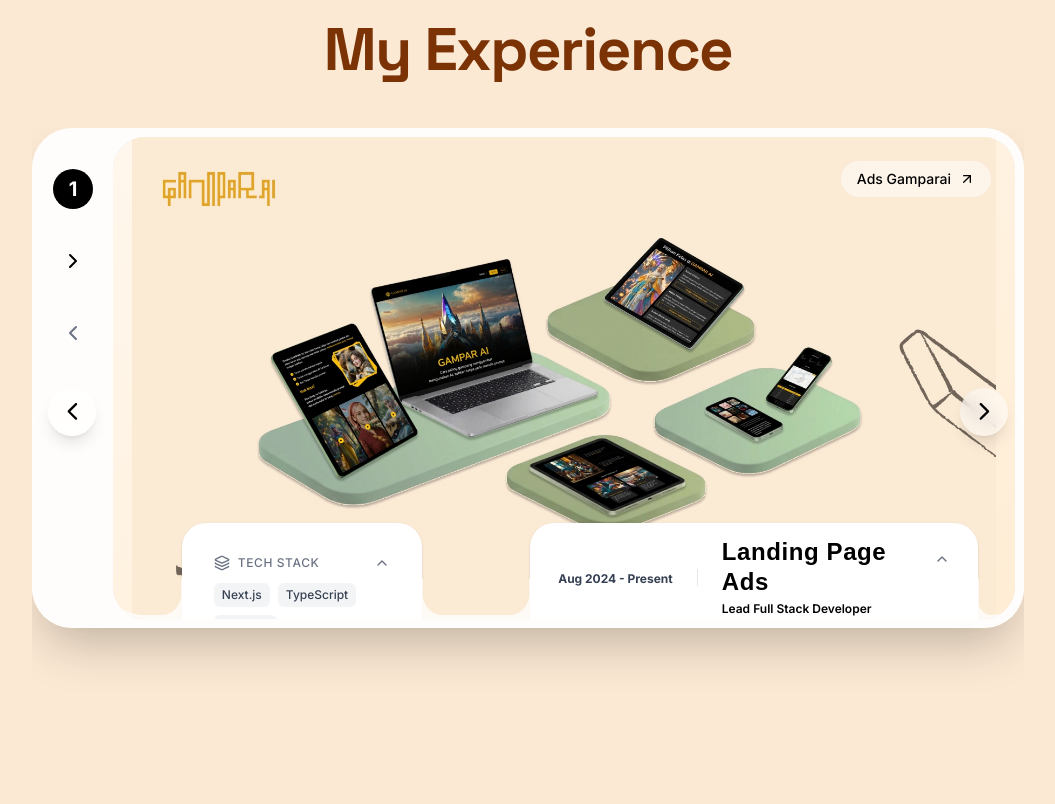
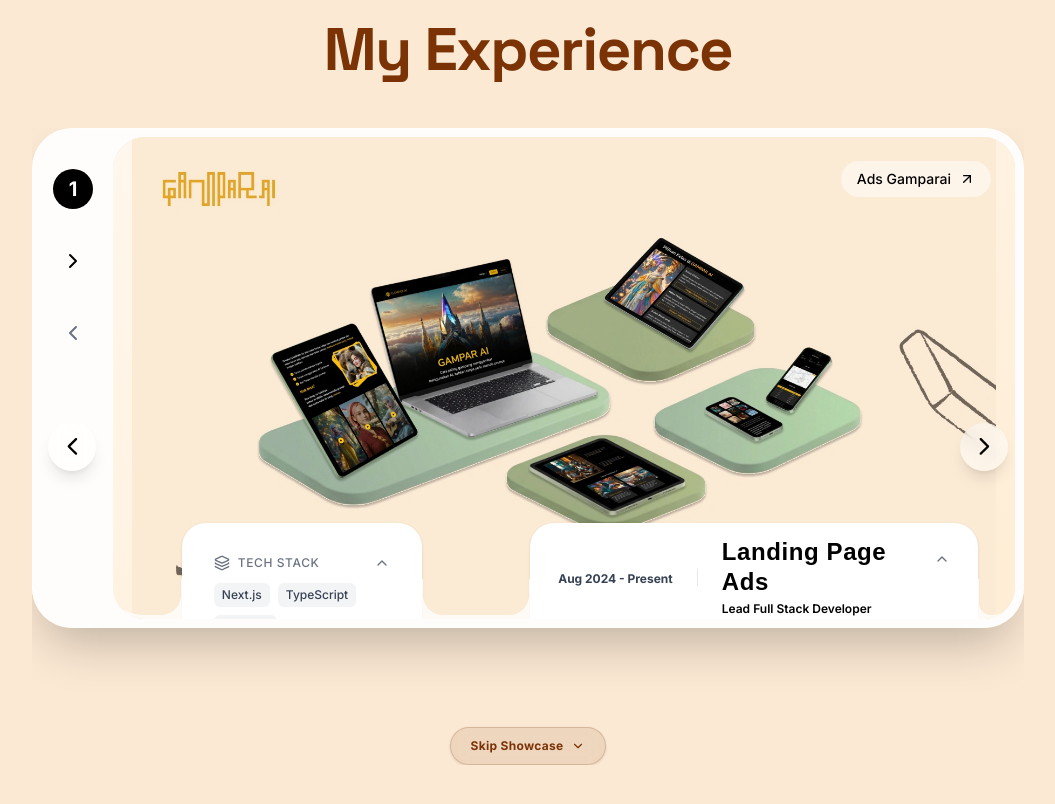
Before and after one commit to glenrioariesto/Portofolio, a Next.js app: page / in a window 1280 px wide. Shown: the part 2480-3284 px from the top of the page, without its empty margins (112-1167 px from the left). Built offline with nearby package versions, Linux system fonts and the light colour scheme; a web font is replaced by a local one.

Commit message:
feat(experience): implement step-by-step wheel scroll progression with skip showcase button

```diff
--- a/app/page.tsx
+++ b/app/page.tsx
@@ -108,7 +108,7 @@
       </section>
 
       {/* 5. Booking Section - Reveal Animation */}
-      <section className="relative shrink-0 min-h-screen flex items-center justify-center bg-background-primary/30 snap-start overflow-x-hidden">
+      <section id="booking" className="relative shrink-0 min-h-screen flex items-center justify-center bg-background-primary/30 snap-start overflow-x-hidden">
         {/* Parallax Background Text (Desktop Only) */}
         <motion.div
           style={{ x: xBooking }}
--- a/components/EmblaCarousel.tsx
+++ b/components/EmblaCarousel.tsx
@@ -278,9 +278,62 @@
       .on('slideFocus', tweenScale)
   }, [emblaApi, tweenScale])
 
+  const lastScrollTime = useRef(0)
+  const containerRef = useRef<HTMLDivElement>(null)
+
+  // Step-by-step wheel scrolling progression
+  useEffect(() => {
+    const container = containerRef.current
+    if (!container || !emblaApi) return
+
+    const handleWheel = (e: WheelEvent) => {
+      // Allow minor horizontal trackpad movements
+      if (Math.abs(e.deltaY) < 15) return
+
+      const now = Date.now()
+      const currentIndex = emblaApi.selectedScrollSnap()
+      const lastIndex = projects.length - 1
+
+      // Scrolling Down
+      if (e.deltaY > 0) {
+        if (currentIndex < lastIndex) {
+          e.preventDefault()
+          e.stopPropagation()
+          if (now - lastScrollTime.current > 450) {
+            lastScrollTime.current = now
+            emblaApi.scrollNext()
+          }
+        }
+      }
+      // Scrolling Up
+      else if (e.deltaY < 0) {
+        if (currentIndex > 0) {
+          e.preventDefault()
+          e.stopPropagation()
+          if (now - lastScrollTime.current > 450) {
+            lastScrollTime.current = now
+            emblaApi.scrollPrev()
+          }
+        }
+      }
+    }
+
+    container.addEventListener('wheel', handleWheel, { passive: false })
+    return () => {
+      container.removeEventListener('wheel', handleWheel)
+    }
+  }, [emblaApi, projects.length])
+
+  const handleSkip = () => {
+    const nextSection = document.getElementById('booking')
+    if (nextSection) {
+      nextSection.scrollIntoView({ behavior: 'smooth' })
+    }
+  }
+
   return (
-    <div className="embla relative px-20">
-      <div className="embla__viewport" ref={emblaRef}>
+    <div ref={containerRef} className="embla relative px-20 flex flex-col items-center">
+      <div className="embla__viewport w-full" ref={emblaRef}>
         <div className="embla__container">
           {projects.map((project, index) => (
             <div className="embla__slide" key={project.id}>
@@ -299,6 +352,17 @@
         <PrevButton onClick={onPrevButtonClick} disabled={prevBtnDisabled} className="pointer-events-auto w-12 h-12 bg-white/50 backdrop-blur-md rounded-full flex items-center justify-center hover:bg-white transition-colors shadow-lg text-black" />
         <NextButton onClick={onNextButtonClick} disabled={nextBtnDisabled} className="pointer-events-auto w-12 h-12 bg-white/50 backdrop-blur-md rounded-full flex items-center justify-center hover:bg-white transition-colors shadow-lg text-black" />
       </div>
+
+      {/* Skip Showcase Button */}
+      <div className="mt-8 z-30 flex items-center gap-3">
+        <button
+          onClick={handleSkip}
+          className="group flex items-center gap-2 px-5 py-2.5 rounded-full bg-amber-900/10 hover:bg-amber-900 text-amber-900 hover:text-white border border-amber-900/20 backdrop-blur-md text-xs font-bold tracking-wide transition-all duration-300 shadow-sm hover:shadow-md cursor-pointer"
+        >
+          <span>Skip Showcase</span>
+          <ChevronDown size={14} className="group-hover:translate-y-0.5 transition-transform duration-200" />
+        </button>
+      </div>
     </div>
   )
 }
--- a/components/Experience.tsx
+++ b/components/Experience.tsx
@@ -23,7 +23,7 @@
   links?: { label: string; url: string }[];
 }
 
-const OPTIONS: EmblaOptionsType = { loop: true, align: 'center' }
+const OPTIONS: EmblaOptionsType = { loop: false, align: 'center' }
 
 import { useNavbarContext } from "@/context/NavbarContext";
 
```
